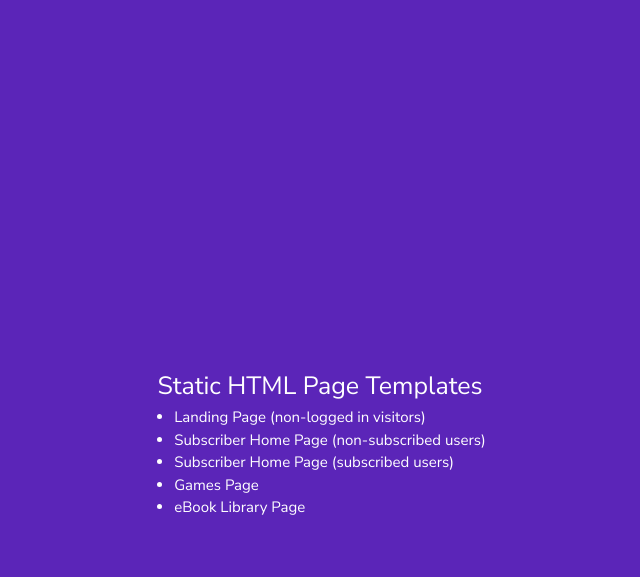
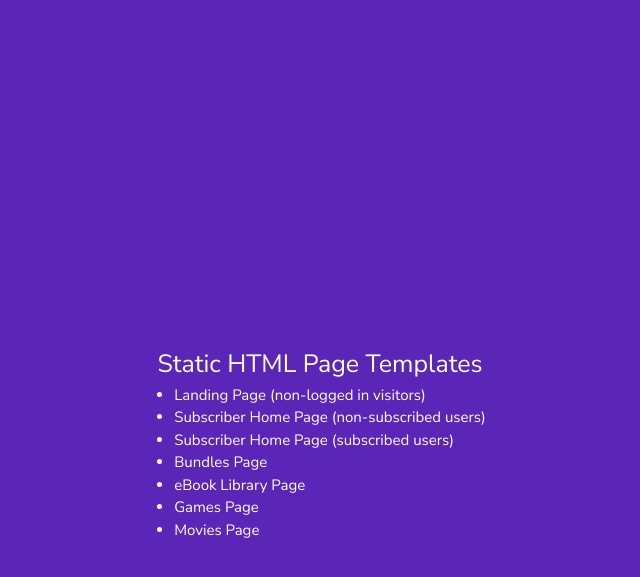
Before and after one commit to sarahwbs/hqn, a Jekyll site: the page built from site/index.html, in a window 1280 px wide. Shown: the top 577 px of the page, without its empty margins (320-960 px from the left). Built offline with Jekyll 4.4.1, drawn with Linux system fonts in a browser that asks for light colours; some web fonts are replaced.

Commit message:
Add more links

```diff
--- a/site/_data/header-nav.yml
+++ b/site/_data/header-nav.yml
@@ -1,8 +1,8 @@
 - name: Browse Bundles
-  link: /
+  link: /bundles.html
 - name: eBook Library
-  link: /
+  link: /ebooks.html
 - name: Games
-  link: /
+  link: /games.html
 - name: Movies
-  link: /
+  link: /movies.html
--- a/site/_data/page-nav.yml
+++ b/site/_data/page-nav.yml
@@ -4,7 +4,11 @@
   link: /subscriber-home.html
 - name: Subscriber Home Page (subscribed users)
   link: /subscriber-home-subbed.html
+- name: Bundles Page
+  link: /bundles.html
+- name: eBook Library Page
+  link: /ebooks.html
 - name: Games Page
   link: /games.html
-- name: eBook Library Page
-  link: /ebooks.html
+- name: Movies Page
+  link: /movies.html
```
